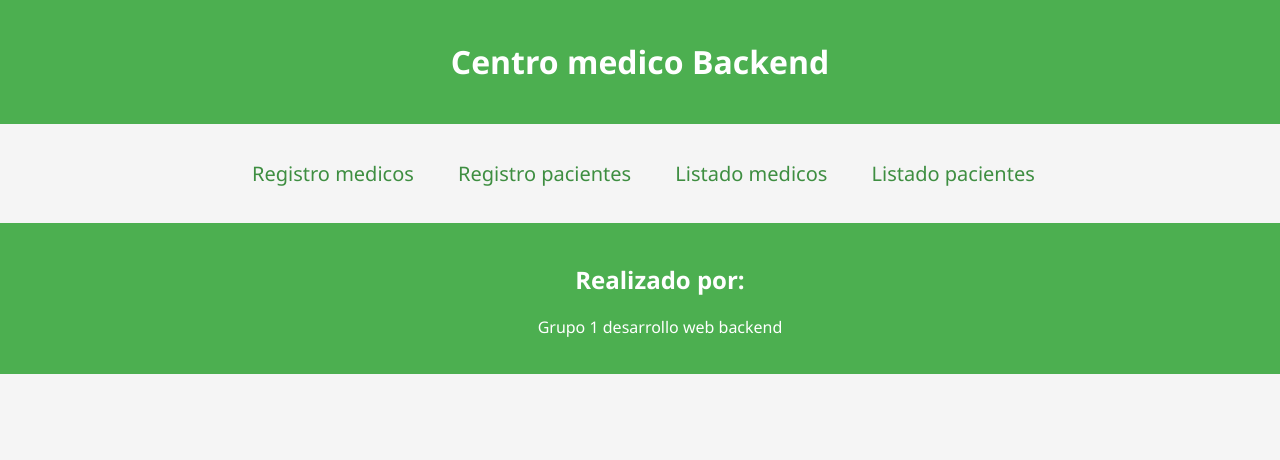
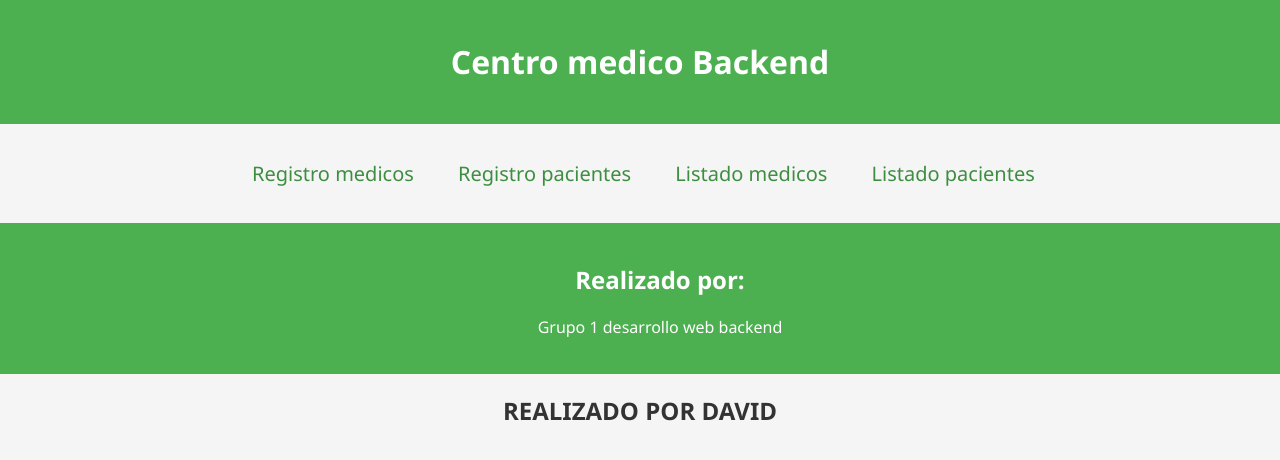
Before and after one commit to DavidHaze99/Trabajo-David, a plain HTML site: page index.html in a window 1280 px wide. Shown: the top 460 px of the page. Drawn offline with Linux system fonts and the light colour scheme.

Commit message:
Le agregue mi nombre

```diff
--- a/index.html
+++ b/index.html
@@ -24,5 +24,6 @@
             <p>Grupo 1 desarrollo web backend</p>
         </footer>
     </div>
+    <h2>REALIZADO POR DAVID</h2>
 </body>
 </html>
```
